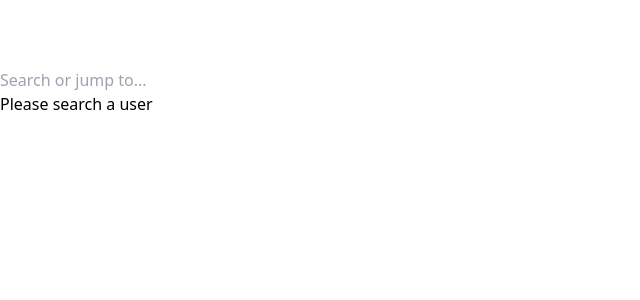
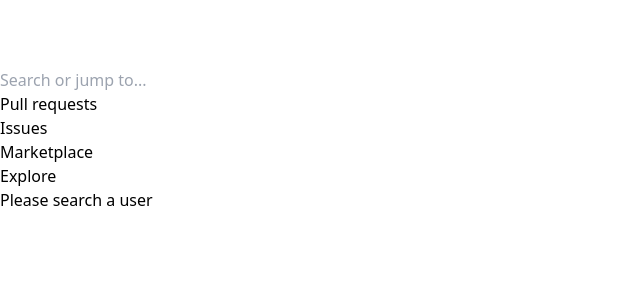
Before and after one commit to hemantwasthere/git-alt, a Next.js app: page / in a window 1280 px wide. Shown: the top 300 px of the page, without its empty margins (0-640 px from the left). Built offline with nearby package versions, Linux system fonts and the light colour scheme; no server answers.

Commit message:
Added transition to search bar

```diff
--- a/components/Header.jsx
+++ b/components/Header.jsx
@@ -19,9 +19,24 @@ const Navbar = ({ searchValue, setSearchValue, fetchUser }) => {
 
                 {/* search input  */}
                 <div className="flex-auto relative self-stretch md:self-auto my-[15px] md:mb-0 mr-0 md:mr-3 ">
-                    <div className='relative w-fit border-[1px] border-[#30373C] text-[#C2C3C5] rounded-lg transition-all duration-500 ' >
-                        <input value={searchValue} onKeyDown={(e) => fetchUser(e)} onChange={(e) => setSearchValue(e.target.value)} type="text" className='bg-[#0D1117] transition-all duration-500 ease-in-out  rounded-lg pl-3 py-1 focus:w-[500px] outline-[#232424] ' placeholder='Search or jump to...' />
+                    <div className='relative w-fit border-[1px] border-[#30373C] rounded-lg transition-all duration-500 ' >
+                        <input value={searchValue} onKeyDown={(e) => fetchUser(e)} onChange={(e) => setSearchValue(e.target.value)} type="text" className='bg-[#0D1117] text-[#C3C3C4] transition-all duration-500 ease-in-out w-[300px]  rounded-lg pl-3 py-1 focus:w-[500px] outline-[#232424] placeholder:text-[#C3C3C4] ' placeholder='Search or jump to...' />
                     </div>
+                </div>
+
+                <div className='flex ml-4 mt-1 items-center space-x-5'>
+                    {/* Pull requests  */}
+                    <p className='font-semibold w-[93px] text-[#F1F7FC] hover:text-[#BABBBD] cursor-pointer '>Pull requests</p>
+
+                    {/* Issues  */}
+                    <p className='font-semibold text-[#F1F7FC] hover:text-[#BABBBD] cursor-pointer '>Issues</p>
+
+                    {/* Marketplace  */}
+                    <p className='font-semibold text-[#F1F7FC] hover:text-[#BABBBD] cursor-pointer'>Marketplace</p>
+
+                    {/* Explore  */}
+                    <p className='font-semibold text-[#F1F7FC] hover:text-[#BABBBD] cursor-pointer '>Explore</p>
+
                 </div>
 
             </div>
```
